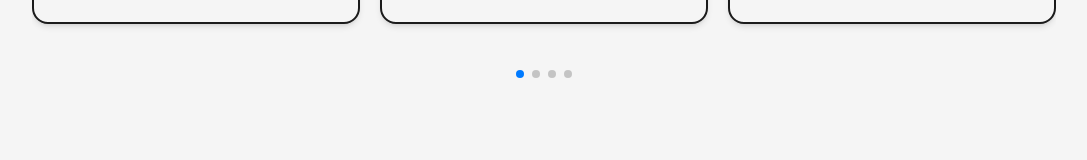
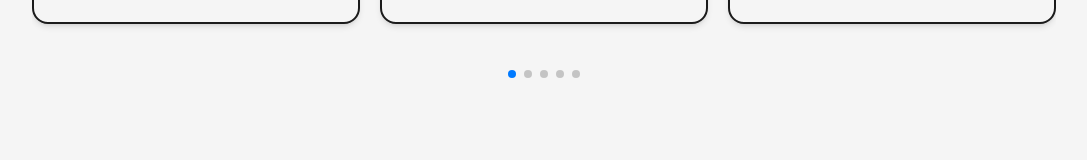
Before and after one commit to rodrigocamargo854/Next.js-Developer-Portfolio-Starter-Code, a Next.js app: page /projects in a window 1280 px wide. Shown: the part 1060-1220 px from the top of the page, without its empty margins (96-1183 px from the left). Built offline with nearby package versions, Linux system fonts and the light colour scheme; what @tailwindcss/custom-forms would draw is missing.

Commit message:
update styles

```diff
--- a/src/pages/projects.js
+++ b/src/pages/projects.js
@@ -10,6 +10,7 @@ import movies from "../../public/images/projects/movies.png";
 import remote from "../../public/images/projects/remote.png";
 import rickmorty from "../../public/images/projects/rick.png";
 import minecraft from "../../public/images/projects/minecraft.png";
+import vitethreejs from "../../public/images/projects/vitethreejs.png";
 
 import { Swiper, SwiperSlide } from "swiper/react";
 import "swiper/css";
@@ -71,6 +72,15 @@ const projects = [
     github: "https://github.com/yourusername/minecraft-chest-clone",
     stack: ["React", "CSS", "HTML"],
   },
+  {
+    title: "Vite Landing Page",
+    description:
+      "A landing page made with pure Vite, Tailwind, and HTML. Featuring smooth transitions, animated text, and a minimalistic design.",
+    image: vitethreejs,
+    link: "https://seuprojeto.vercel.app/",
+    github: "https://github.com/seuusuario/vite-landing-page",
+    stack: ["Vite", "Tailwind", "HTML", "CSS"],
+  },
 ];
 
 const Projects = () => {
@@ -113,7 +123,7 @@ const Projects = () => {
           alt={project.title}
           className="w-full h-48 object-cover rounded-2xl"
         />
-        <h2 className="text-2xl font-bold text-center mt-4">
+        <h2 className="text-2xl font-bold text-center mt-4 dark:text-light/70">
           {project.title}
         </h2>
         <p className="text-sm md:text-base text-center text-dark/70 dark:text-light/70">
```
Also changed, not shown: public/images/projects/vitethreejs.png (added).
